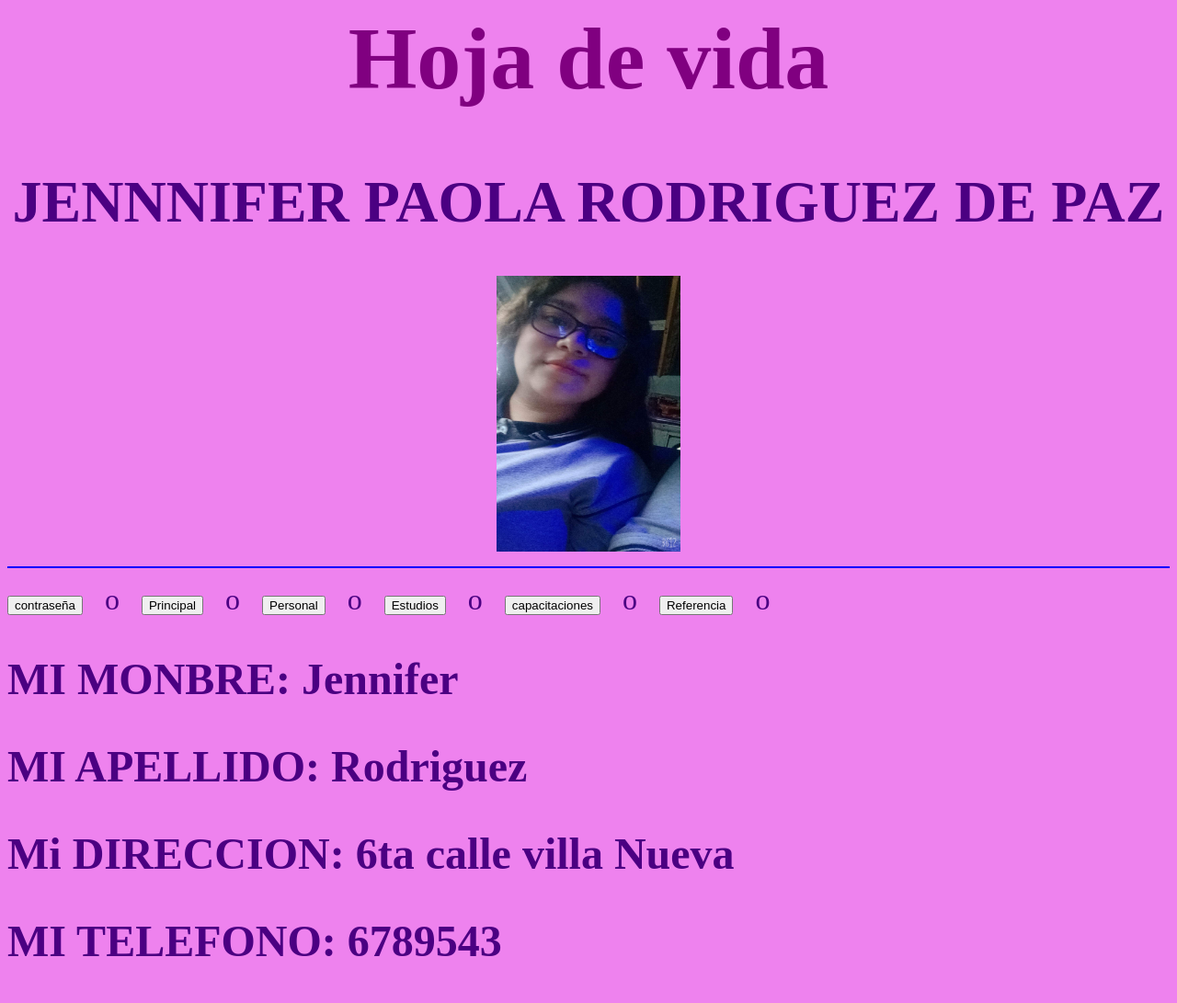
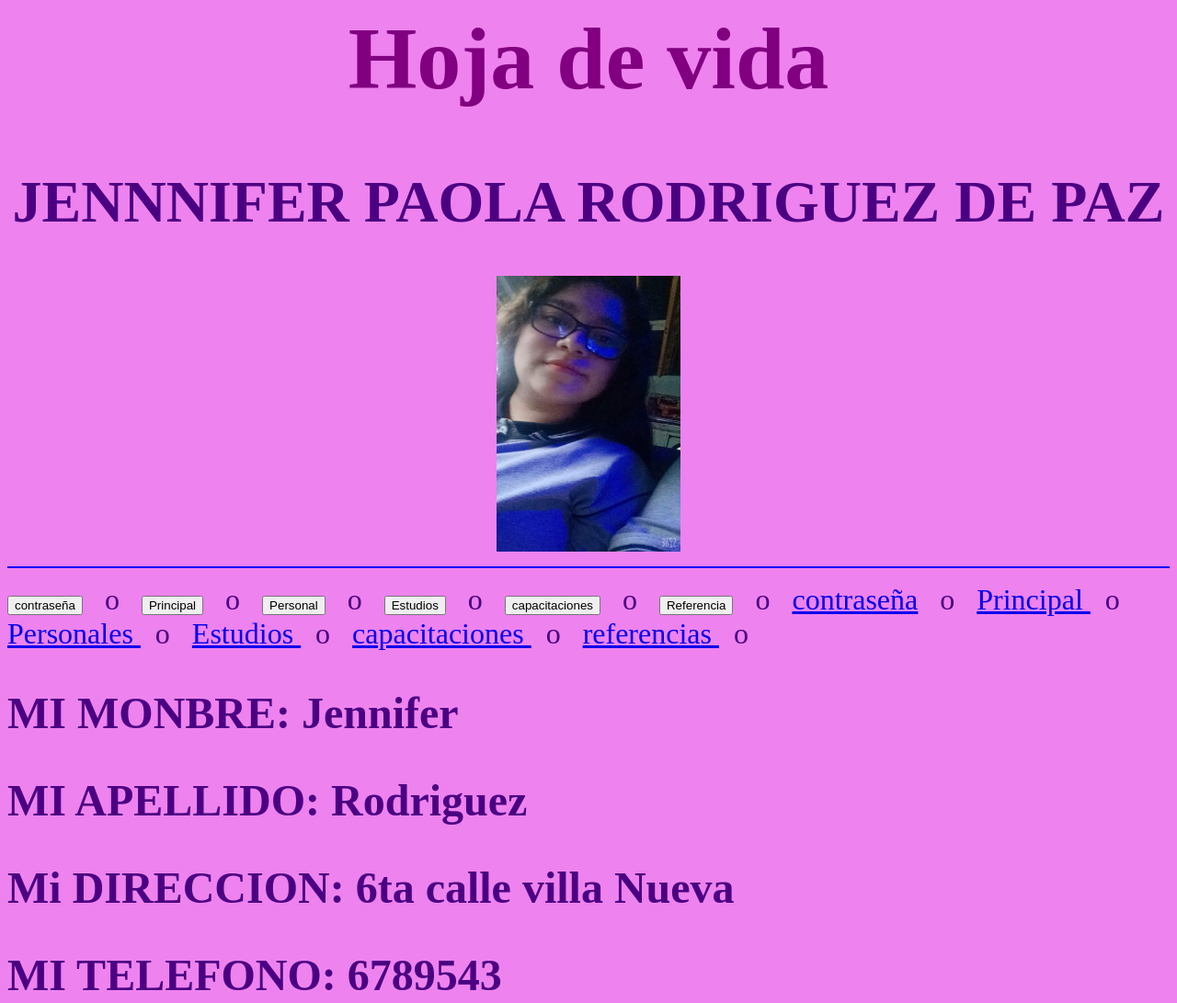
Before and after one commit to jennifer10Y/hojas, a plain HTML site: page principal.html in a window 1280 px wide. Shown: the whole page at 92% size. Drawn offline with Linux system fonts and the light colour scheme.

Commit message:
puse codigo

```diff
--- a/principal.html
+++ b/principal.html
@@ -15,6 +15,13 @@
 <button type="button" class="btn btn-outline-primary" >Estudios</button> &nbsp; o &#160;
 <button type="button" class="btn btn-outline-primary" >capacitaciones</button> &nbsp; o &#160;
 <button type="button" class="btn btn-outline-primary" >Referencia</button> &nbsp; o &#160;
+						      <a href= "index.html"> contraseña</a> &nbsp; o &#160;
+<a href= "principal.html"> Principal </a> &nbsp; o &#160;
+<a href= "principal.html"> Personales </a> &nbsp; o &#160;
+<a href= "estudios.html"> Estudios </a> &nbsp; o &#160;
+<a href= "capacitaciones.html"> capacitaciones </a> &nbsp; o &#160;
+<a href= "referencias.html"> referencias </a> &nbsp; o &#160;
+
 
 
    <h2> MI MONBRE: Jennifer</h2>
```
